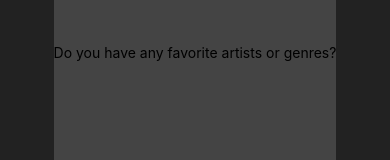
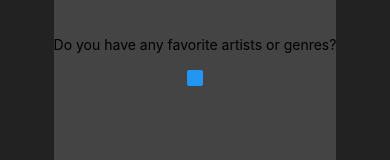
Before and after one commit to aloshon/theadvocator, a React Native app: screen / in a window 390 px wide. Shown: the part 361-521 px from the top of the page. Built offline with nearby package versions, Linux system fonts and the light colour scheme.

Commit message:
add functionality for user input and continue button

```diff
--- a/App.js
+++ b/App.js
@@ -1,9 +1,11 @@
 import { StatusBar } from 'expo-status-bar';
-import { StyleSheet, Text, TextInput, View } from 'react-native';
+import { Button, StyleSheet, Text, TextInput, View } from 'react-native';
 import { useState } from "react";
 
 export default function App() {
   const [index, setIndex] = useState(0);
+  const [userInput, setUserInput] = useState("");
+  const resetUserInput = () => setUserInput("");
   const prompts = [
     "Do you have any favorite artists or genres?",
     "What mood are you feeing right now?",
@@ -12,11 +14,25 @@ export default function App() {
     "Are you looking for songs within a certain tempo?",
     "Are you looking for songs with certain instruments?"
   ]
+  const answers = [
+
+  ]
   return (
     <View style={styles.container}>
       <View style={styles.promptContainer}>
         <Text>{prompts[index]}</Text>
-        <TextInput></TextInput>
+        <TextInput
+        defaultValue={answers[index] || userInput}
+        onChange={newInput => setUserInput(newInput)}
+        />
+        <Button
+        onClick={() => {
+          answers.push(userInput);
+          setIndex(index++);
+          resetUserInput();
+        }}>
+          Continue
+        </Button>
       </View>
 
       <StatusBar style="auto" />
```
